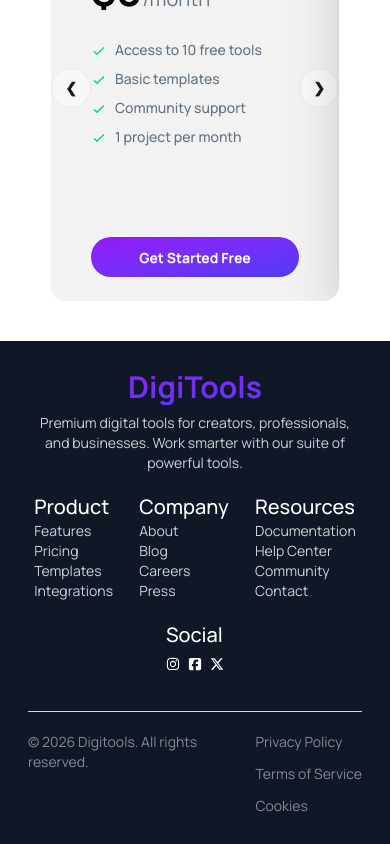
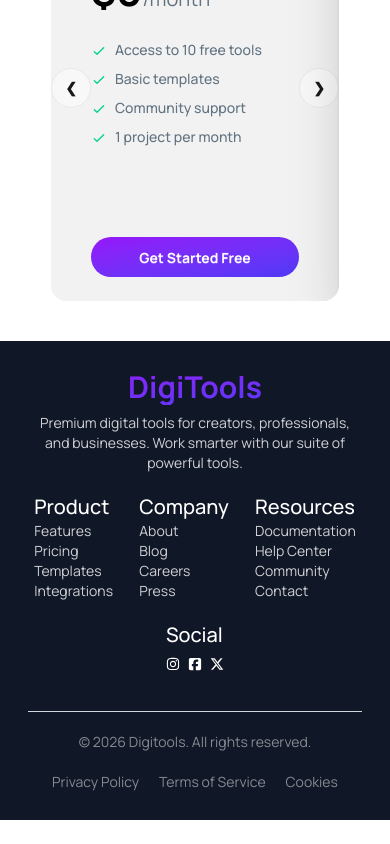
Before and after one commit to sagorteasc/PH-Assignment-06, a React (Vite) app: page / in a window 390 px wide. Shown: the part 7116-7960 px from the top of the page. After the commit the page ends 7936 px from the top, so only its background shows below. Built offline with nearby package versions, Linux system fonts and the light colour scheme.

Commit message:
fix page reload issue and footer alignment

```diff
--- a/src/App.jsx
+++ b/src/App.jsx
@@ -10,9 +10,9 @@
 import Category from "./components/Category/Category"
 import { ToastContainer, toast } from 'react-toastify';
 
+const digiToolsPromise = fetch("/DigiTools.json").then(res => res.json());
+
 function App() {
-
-  const digiToolsPromise = fetch("/DigiTools.json").then(res => res.json());
 
   const [isActive, setIsActive] = useState({
     status: "product"
--- a/src/components/Footer/Footer.jsx
+++ b/src/components/Footer/Footer.jsx
@@ -6,7 +6,7 @@
     return (
         <div className="bg-[#101727]">
             <footer className="footer text-white p-7 max-w-400 w-full mx-auto md:px-10 md:w-4/5 lg:w-3/4">
-                <div className="flex flex-wrap gap-5 justify-evenly">
+                <div className="flex flex-wrap gap-5 justify-evenly mx-auto">
                     <aside className="text-center lg:text-start lg:w-1/3">
                         <h3 className="font-bold text-3xl text-transparent bg-clip-text bg-linear-to-tl from-[#4F39F6] to-[#9514FA] mx-auto mb-2 lg:mx-0">DigiTools</h3>
                         <p className="opacity-80">Premium digital tools for creators, professionals, and businesses. Work smarter with our suite of powerful tools.</p>
@@ -46,9 +46,9 @@
                     </nav>
                 </div>
 
-                <div className="flex justify-between w-full border-t border-gray-300 pt-5">
-                    <h4 className="text-[#FAFAFA] opacity-50">© 2026 Digitools. All rights reserved.</h4>
-                    <div className="flex flex-col gap-3 whitespace-nowrap ml-2 list-none md:ml-0 md:gap-5 md:flex-row md:justify-evenly">
+                <div className="flex flex-col gap-5 justify-between w-full border-t border-gray-300 pt-5 md:flex-row">
+                    <h4 className="text-[#FAFAFA] mx-auto opacity-50 md:mx-0">© 2026 Digitools. All rights reserved.</h4>
+                    <div className="flex justify-between mx-auto gap-5 whitespace-nowrap list-none md:mx-0">
                         <li className="text-[#FAFAFA] opacity-50">Privacy Policy</li>
                         <li className="text-[#FAFAFA] opacity-50">Terms of Service</li>
                         <li className="text-[#FAFAFA] opacity-50">Cookies</li>
--- a/src/components/Product/Product.jsx
+++ b/src/components/Product/Product.jsx
@@ -95,7 +95,7 @@
 Product.propTypes = {
     digiTool: PropTypes.object.isRequired,
     handleBuyNow: PropTypes.func.isRequired,
-    isClicked: PropTypes.array.isRequired
+    btnClicked: PropTypes.array.isRequired
 }
 
 export default Product;
```
